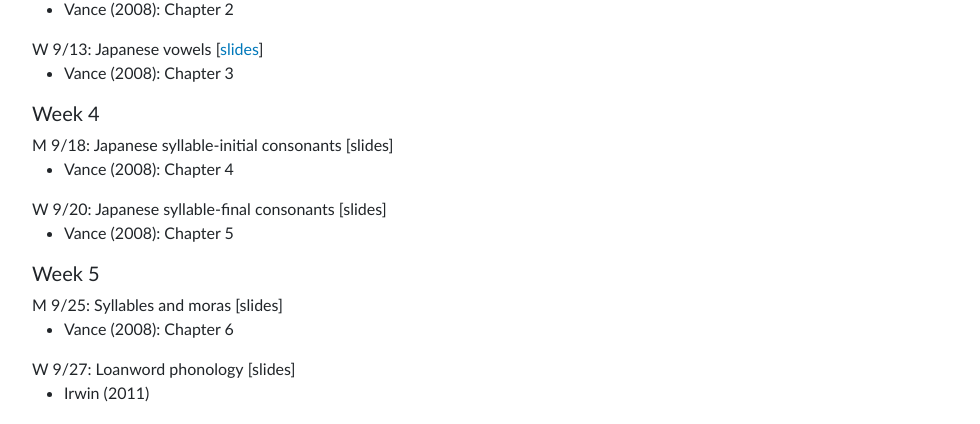
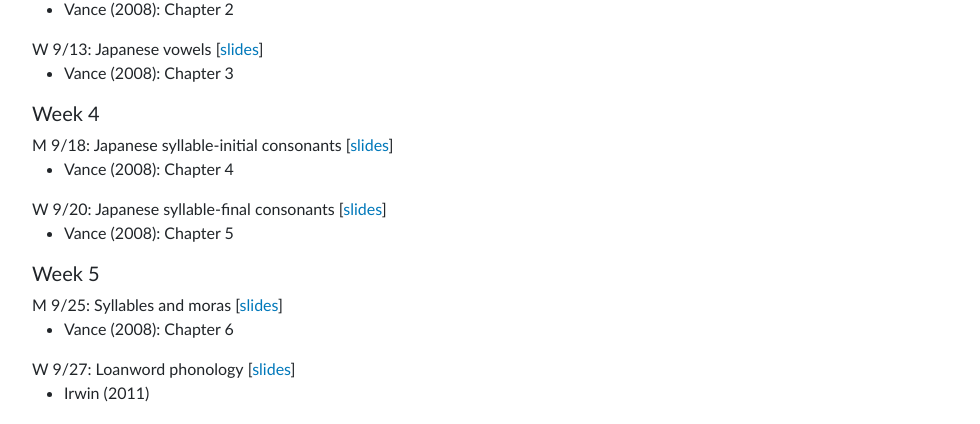
Before and after one commit to minamidahitomi/minamidahitomi.github.io, a plain HTML site: page japn398d.html in a window 1280 px wide. Shown: the part 956-1380 px from the top of the page, without its empty margins (140-1120 px from the left). Drawn offline with Linux system fonts and the light colour scheme.

Commit message:
Update japn398d.html
W4W5-slides

```diff
--- a/japn398d.html
+++ b/japn398d.html
@@ -96,21 +96,21 @@
     </ul>
 
     <h5>Week 4</h5>
-    <b>M 9/18: Japanese syllable-initial consonants</b> [slides]
+    <b>M 9/18: Japanese syllable-initial consonants</b> [<a href="w4-1.pdf" target="_blank"><span class="text-blue">slides</span></a>]
     <ul>
         <li>Vance (2008): Chapter 4</li>
     </ul>
-    <b>W 9/20: Japanese syllable-final consonants</b> [slides]
+    <b>W 9/20: Japanese syllable-final consonants</b> [<a href="w4-2.pdf" target="_blank"><span class="text-blue">slides</span></a>]
     <ul>
         <li>Vance (2008): Chapter 5</li>
     </ul>
 
     <h5>Week 5</h5>
-    <b>M 9/25: Syllables and moras</b> [slides]
+    <b>M 9/25: Syllables and moras</b> [<a href="w5-1.pdf" target="_blank"><span class="text-blue">slides</span></a>]
     <ul>
         <li>Vance (2008): Chapter 6</li>
     </ul>
-    <b>W 9/27: Loanword phonology</b> [slides]
+    <b>W 9/27: Loanword phonology</b> [<a href="w5-2.pdf" target="_blank"><span class="text-blue">slides</span></a>]
     <ul>
         <li>Irwin (2011)</li>
     </ul>
```
